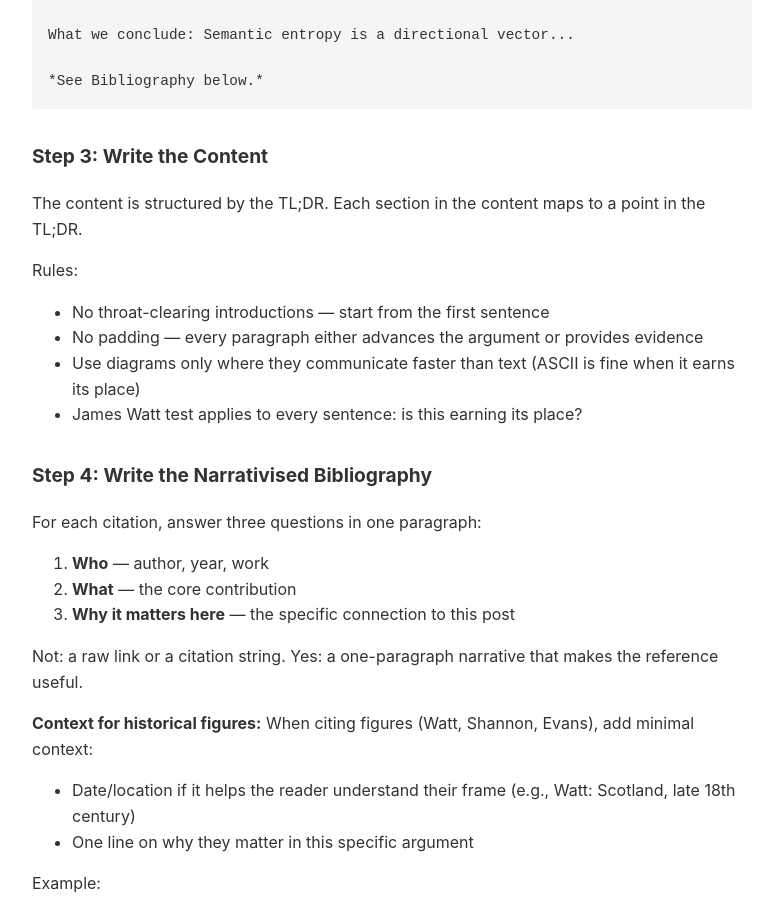
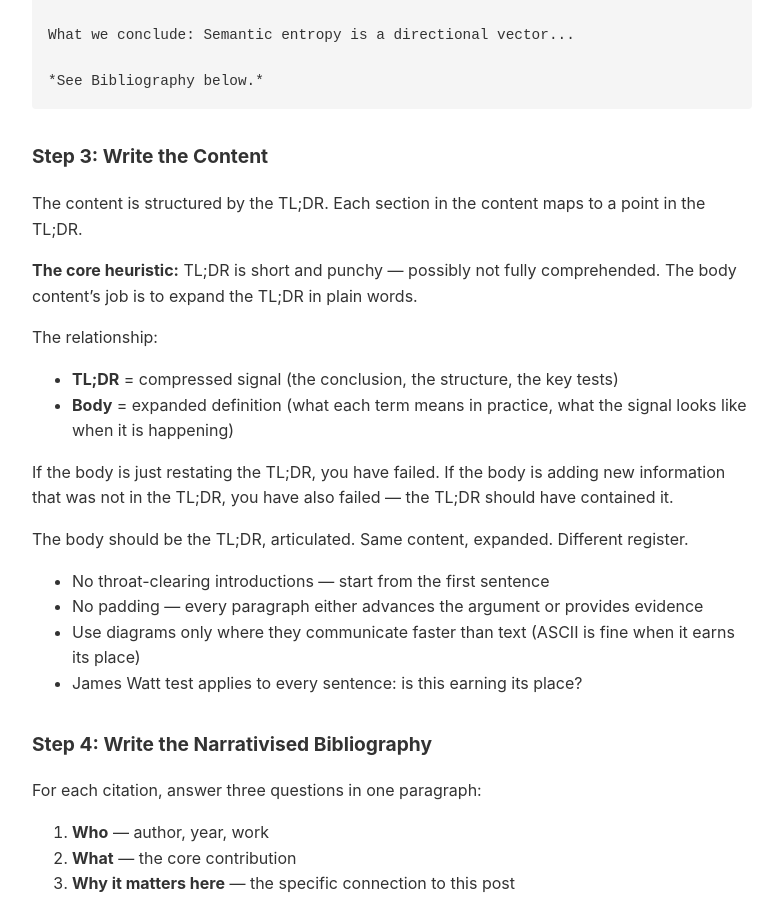
Before and after one commit to pjsvis/blog-posts, a Jekyll site: the page built from playbooks/post-blog-writing-playbook.md, in a window 1280 px wide and 900 px high, scrolled down 1914 px. Shown: the whole window, without its empty margins (248-1025 px from the left). Built offline with Jekyll 4.4.1, drawn with Linux system fonts in a browser that asks for light colours; our own code applies the rules of GitHub Pages for plain Markdown files.

Commit message:
feat(playbook): add TL;DR expansion heuristic
'TL;DR is short and punchy — possibly not fully comprehended.
The body content's job is to expand the TL;DR in plain words.

Same content, expanded. Different register.'

```diff
--- a/playbooks/post-blog-writing-playbook.md
+++ b/playbooks/post-blog-writing-playbook.md
@@ -79,7 +79,16 @@ What we conclude: Semantic entropy is a directional vector...
 
 The content is structured by the TL;DR. Each section in the content maps to a point in the TL;DR.
 
-Rules:
+**The core heuristic:** TL;DR is short and punchy — possibly not fully comprehended. The body content's job is to expand the TL;DR in plain words.
+
+The relationship:
+- **TL;DR** = compressed signal (the conclusion, the structure, the key tests)
+- **Body** = expanded definition (what each term means in practice, what the signal looks like when it is happening)
+
+If the body is just restating the TL;DR, you have failed.
+If the body is adding new information that was not in the TL;DR, you have also failed — the TL;DR should have contained it.
+
+The body should be the TL;DR, articulated. Same content, expanded. Different register.
 - No throat-clearing introductions — start from the first sentence
 - No padding — every paragraph either advances the argument or provides evidence
 - Use diagrams only where they communicate faster than text (ASCII is fine when it earns its place)
```
